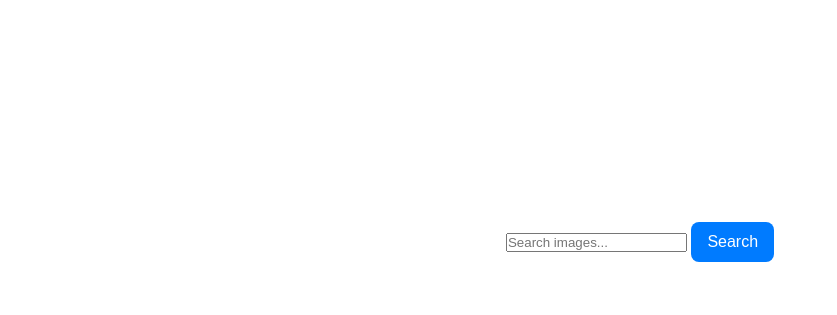
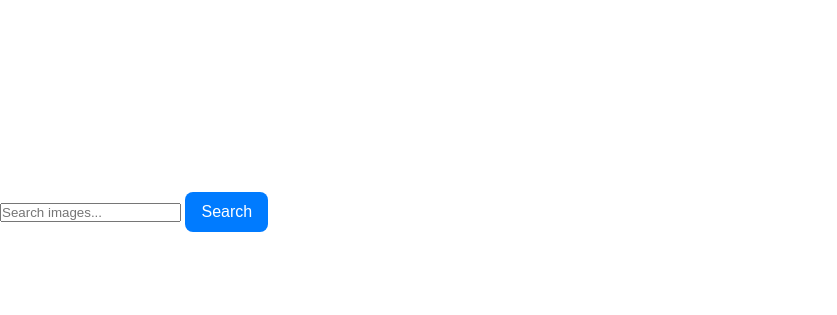
Before and after one commit to Ditmfvv/goit-js-hw-12, a plain HTML site: page index.html in a window 1280 px wide. Shown: the part 148-463 px from the top of the page, without its empty margins (0-837 px from the left). Drawn offline with Linux system fonts and the light colour scheme.

Commit message:
Deploying to gh-pages from @ Ditmfvv/goit-js-hw-12@94f52d3644564e80b057ea7e4e9c47a406f4c309 🚀

```diff
--- a/index.html
+++ b/index.html
@@ -8,7 +8,7 @@
     <script type="module" crossorigin src="/goit-js-hw-12/index.js"></script>
     <link rel="modulepreload" crossorigin href="/goit-js-hw-12/assets/vendor-jUYUhTqq.js">
     <link rel="stylesheet" crossorigin href="/goit-js-hw-12/assets/vendor-Dr4k8ETB.css">
-    <link rel="stylesheet" crossorigin href="/goit-js-hw-12/assets/index-BM-DTjGJ.css">
+    <link rel="stylesheet" crossorigin href="/goit-js-hw-12/assets/index-DsYdnrP2.css">
   </head>
   <body>
     <main>
```
Also changed, not shown: assets/index-BM-DTjGJ.css (deleted, +0 -1 lines), assets/index-DsYdnrP2.css (added, +1 -0 lines).
